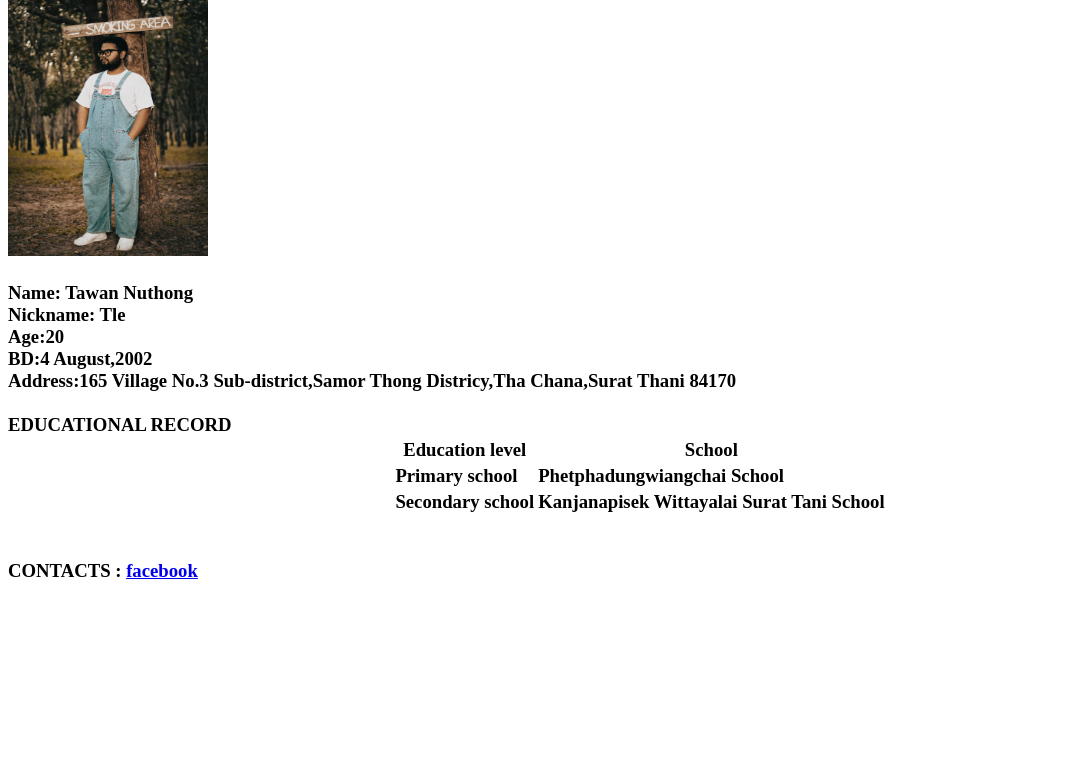
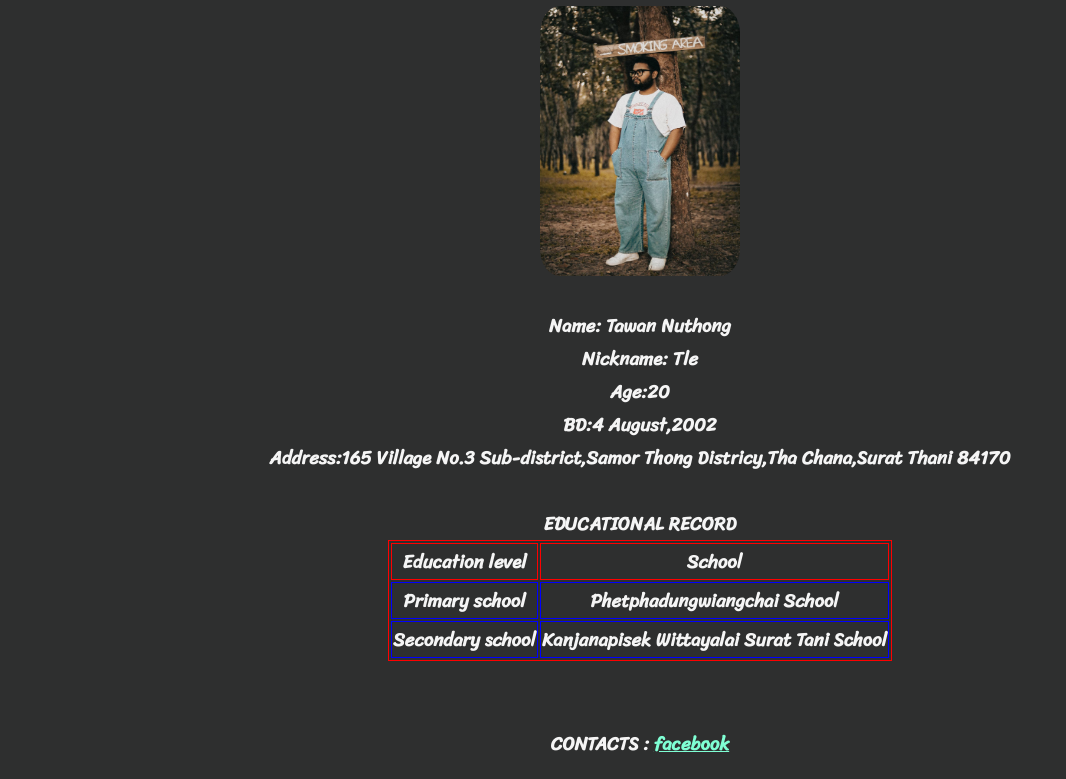
Before and after one commit to tawan482545/profile2, a plain HTML site: page index.html in a window 1280 px wide. Shown: the part 94-873 px from the top of the page, without its empty margins (0-1066 px from the left). Before the commit the page ends 800 px from the top, so only its background shows below. Drawn offline with Linux system fonts and the light colour scheme; the site is published under a folder, as on GitHub Pages, so addresses that start at the root find nothing.

Commit message:
Update index.html

```diff
--- a/index.html
+++ b/index.html
@@ -3,8 +3,8 @@
 <head>
     <meta charset="UTF-8">
     <meta name="viewport" content="width=device-width, initial-scale=1.0">
-    <title><TAWAN class="N"></TAWAN></title>
-    <link rel="stylesheet" href="/src/main.css">
+    <title><TAWAN.N></TAWAN.N></title>
+    <link rel="stylesheet" href="src/main.css">
 
 
 </head>
```
